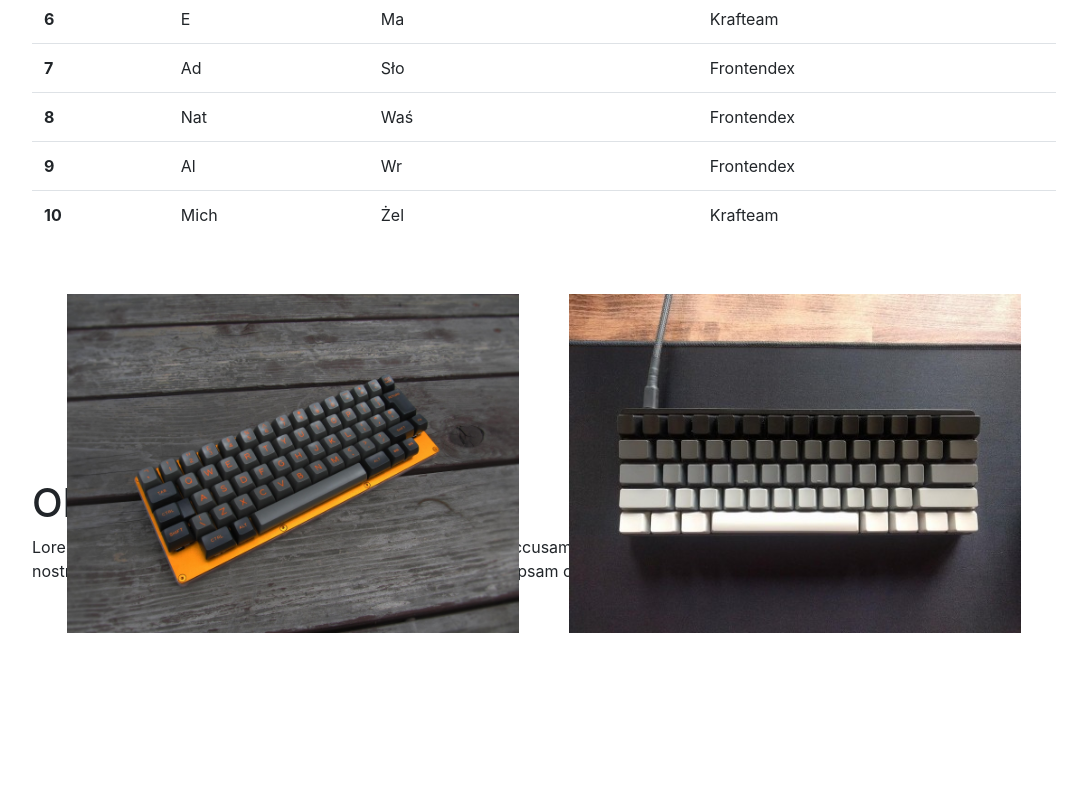
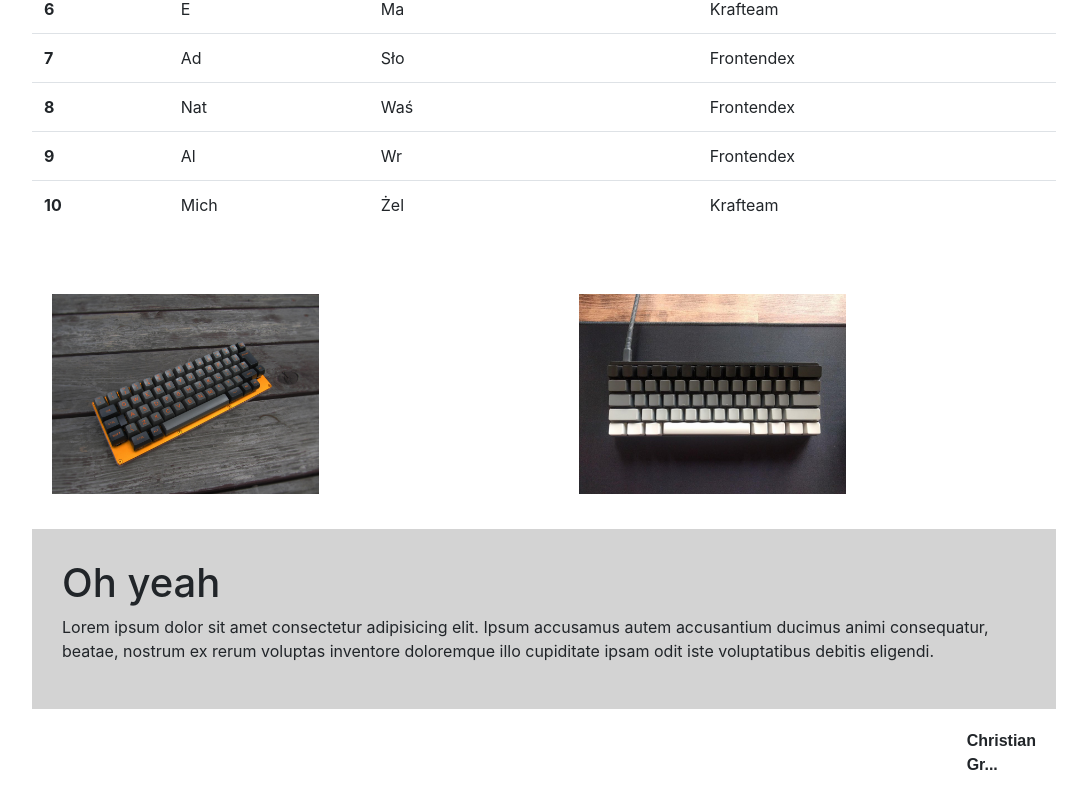
Before and after one commit to Kwadratowy/Homework-27.10, a plain HTML site: page index.html in a window 1280 px wide. Shown: the part 389-1198 px from the top of the page, without its empty margins (96-1183 px from the left). Before the commit the page ends 1027 px from the top, so only its background shows below. Drawn offline with nearby package versions, Linux system fonts and the light colour scheme.

Commit message:
Final version

```diff
--- a/index.html
+++ b/index.html
@@ -89,20 +89,20 @@
 
     <div class="row">
         <div class="col">
-            <img src="tlo_38.jpg" alt="keyboard">
+            <img src="pics/tlo.jpg" alt="keyboard" style="height:200px">
         </div>
         <div class="col">
-            <img  src="tlo2_4.jpg" alt="keyboard2">
+            <img src="pics/tlo2.jpg" alt="keyboard2"style="height:200px">
         </div>
     </div>
 
     <div class="text">
             <h1>Oh yeah</h1>
             <p>Lorem ipsum dolor sit amet consectetur adipisicing elit. Ipsum accusamus autem accusantium ducimus animi consequatur, beatae, nostrum ex rerum voluptas inventore doloremque illo cupiditate ipsam odit iste voluptatibus debitis eligendi.</p>
+    </div>
 
-        </div>
-
-
-
+        <footer id="footer">
+            <p>Christian<br>Gr...</p>
+        </footer>
     </body>
 </html>
--- a/style.css
+++ b/style.css
@@ -1,7 +1,7 @@
 
 body{
     width: 80%;
-    margin: 10px auto;
+    margin:auto;
 }
 
 #header{
@@ -28,6 +28,7 @@ body{
 }
 
 .table{
+    width:100%;
     margin-top:30px;
     margin-bottom: 30px;
 }
@@ -35,23 +36,32 @@ body{
 .row{
     display:flex;
     flex-direction: row;
-    height: 200px;
-    margin:10px;
-
 }
 .col{
-    padding: 5px;
-    width: 50%;
-    margin: 20px;
+    padding:5px;
+    margin: 30px;
+
+    overflow: hidden;
+    justify-content: center;
 }
 img{
     max-width: 100%;
+
 }
 
-.text > p{
-    border-block-end:
+.text{
+    background: lightgrey;
+    padding:30px;
 }
 
+#footer{
+    display: flex;
+    justify-content: flex-end;
+    margin:20px;
+    font-family: Arial, Helvetica, sans-serif;
+    font-weight: bolder;
+
+}
 @media only screen and (max-width: 600px) {
     .row {
         flex-direction: column;
```
Also changed, not shown: tlo2_4.jpg (deleted), tlo_38.jpg (deleted).
